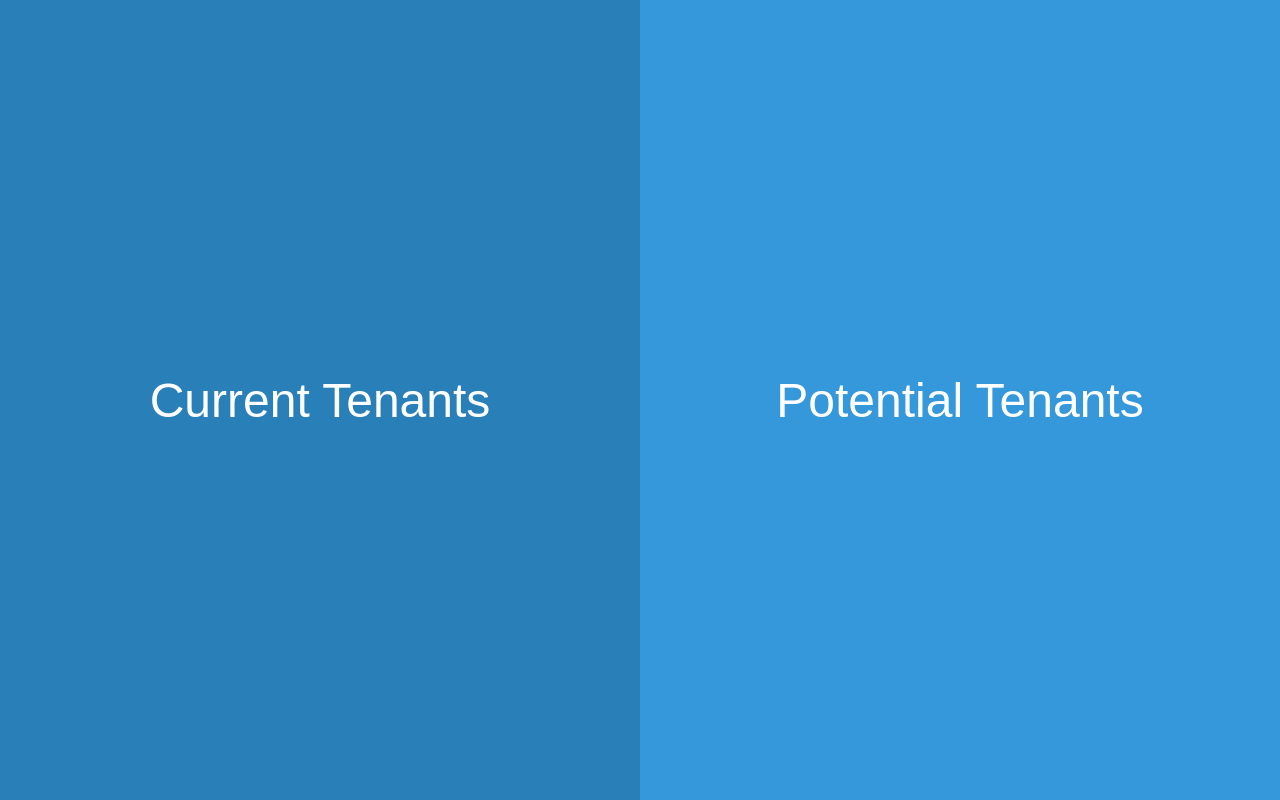
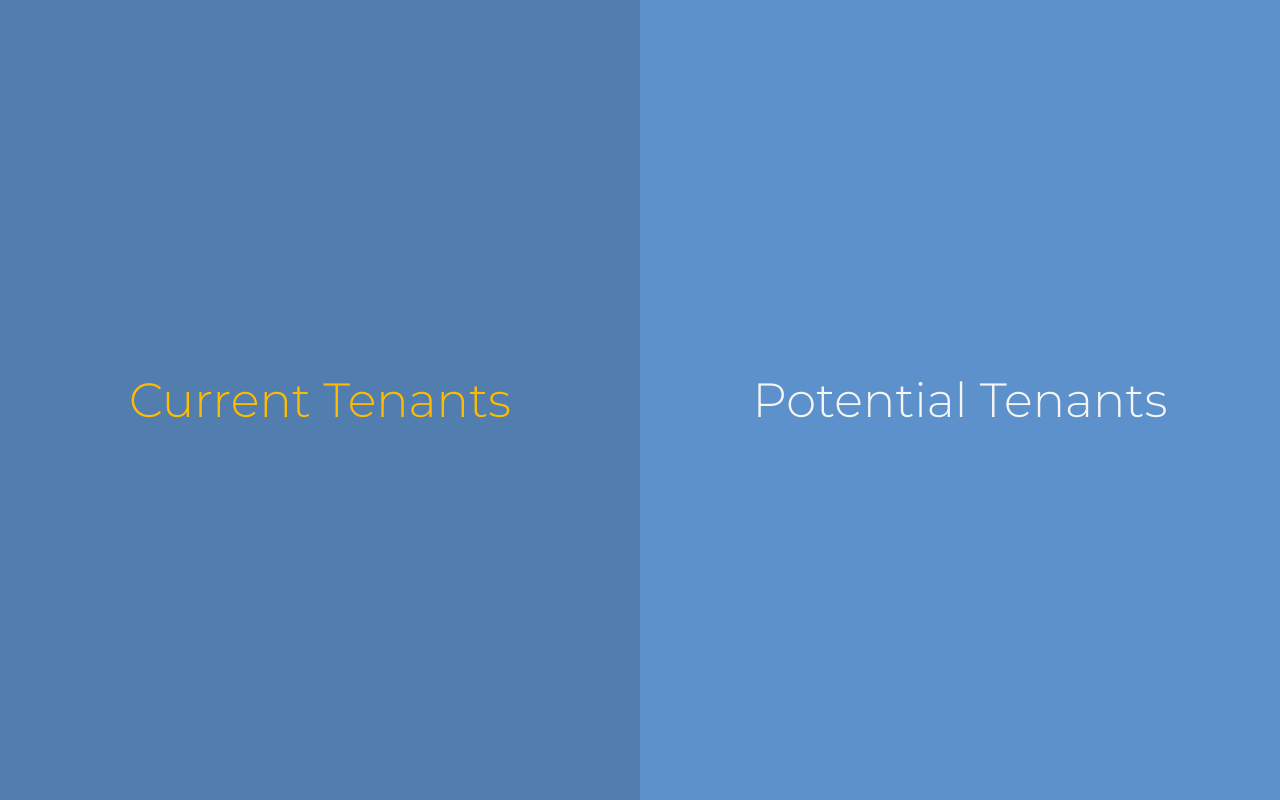
Before and after one commit to mgawthro/KnockKnock, a Flask app: page / in a window 1280 px wide. Run offline with Flask 3, Linux system fonts and the light colour scheme.

Commit message:
Update main.html

```diff
--- a/templates/main.html
+++ b/templates/main.html
@@ -1,5 +1,8 @@
 <!DOCTYPE html>
-<html lang="en">
+<html lang="en" class="theme1">
+<link rel="stylesheet" href="potential.css">
+<link rel="stylesheet" href="https://fonts.googleapis.com/css2?family=Montserrat:wght@300;700&display=swap">
+
 <head>
     <meta charset="UTF-8">
     <meta http-equiv="X-UA-Compatible" content="IE=edge">
@@ -23,8 +26,8 @@
         .button_to_current {
 
             padding: 20px; /* Adjust padding to make the button larger */
-            background-color: #3498db; /* Set background color */
-            color: #fff; /* Set text color */
+            background-color: var(--background-color); /* Set background color */
+            color: whitesmoke; /* Set text color */
             border: none; /* Remove default button border */
             border-radius: 0; /* Round the corners */
             text-align: center;
@@ -32,23 +35,29 @@
             justify-content: center;
             align-items:center;
             font-size: 48px; /* Adjust font size */
+            font-family: 'Montserrat', sans-serif; /* Set font family */
+            font-weight: 300; /* Set font weight to thin */
             cursor: pointer; /* Change cursor on hover */
             transition: background-color 0.3s; /* Add smooth transition for background color */
             height: 100vh;
             width: 50vw;
 
         }
+        button{
+            font-weight: 400;
+        }
 
         /* Hover effect */
         .button_to_current:hover {
-            background-color: #2980b9; /* Change background color on hover */
+            background-color: rgb(81, 126, 174); /* Change background color on hover */
+            color: var(--accent-color);
         }
 
         .button_to_potential {
 
             padding: 20px; /* Adjust padding to make the button larger */
-            background-color: #3498db; /* Set background color */
-            color: #fff; /* Set text color */
+            background-color: var(--background-color); /* Set background color */
+            color: whitesmoke; /* Set text color */
             border: none; /* Remove default button border */
             border-radius: 0; /* Round the corners */
             text-align: center;
@@ -56,6 +65,8 @@
             display: flex;
             align-items:center;
             font-size: 48px; /* Adjust font size */
+            font-family: 'Montserrat', sans-serif; /* Set font family */
+            font-weight: 300; /* Set font weight to thin */
             cursor: pointer; /* Change cursor on hover */
             transition: background-color 0.3s; /* Add smooth transition for background color */
             height: 100vh;
@@ -65,7 +76,8 @@
 
         /* Hover effect */
         .button_to_potential:hover {
-            background-color: #2980b9; /* Change background color on hover */
+            background-color: rgb(81, 126, 174); /* Change background color on hover */
+            color: var(--accent-color);
         }
         a.button_to_current,
         a.button_to_potential {
```
